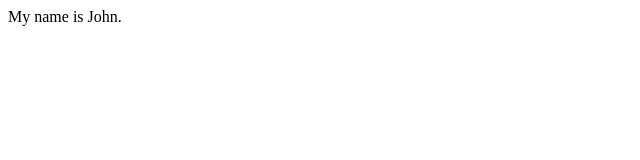
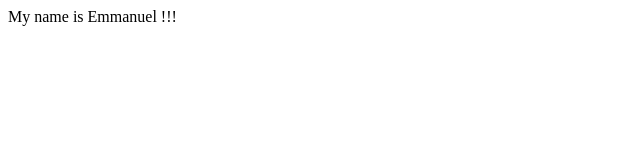
Before and after one commit to emmanueljaftha/thisprofile-first-project, a plain HTML site: page index.html in a window 1280 px wide. Shown: the full height of the page, 0-640 px from the left. Drawn offline with Linux system fonts and the light colour scheme.

Commit message:
Emphasise the name

```diff
--- a/index.html
+++ b/index.html
@@ -7,6 +7,6 @@
     <title>Document</title>
 </head>
 <body>
-    My name is John.
+    My name is Emmanuel !!!
 </body>
 </html>
```
Also changed, not shown: about.html (deleted).
